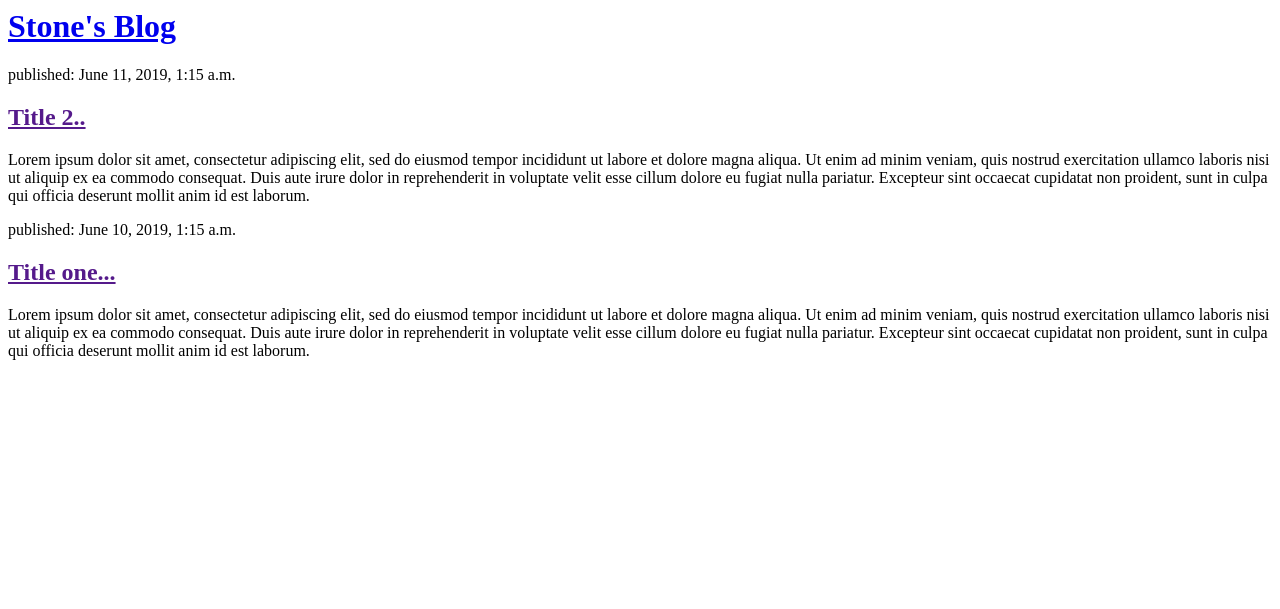
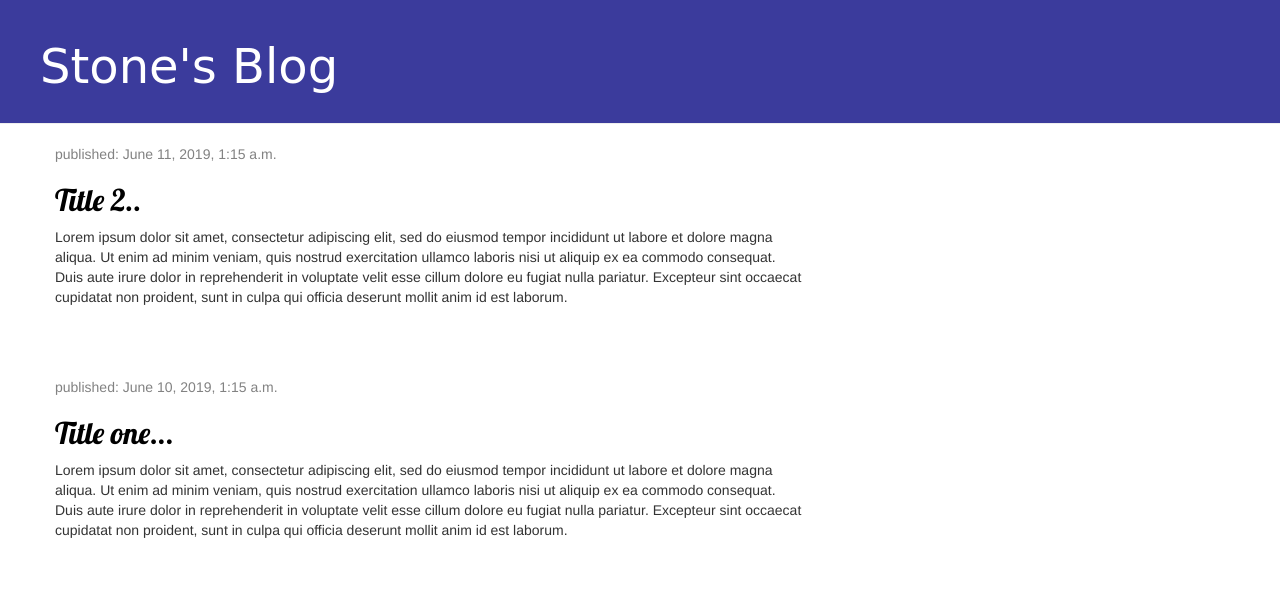
Before and after one commit to stonechamp/Blog, a Django app: page / in a window 1280 px wide. Shown: the top 609 px of the page. Run offline with Django 3.2, Linux system fonts and the light colour scheme; data comes from the database, SQL or seed files in the repository; some libraries are stand-ins or nearby versions.

Commit message:
Css style and base.html added

```diff
--- /dev/null
+++ b/blog/static/css/blog.css
@@ -0,0 +1,57 @@
+.page-header {
+  background-color: rgb(59, 59, 156);
+  margin-top: 0;
+  padding: 20px 20px 20px 40px;
+}
+
+.page-header h1,
+.page-header h1 a,
+.page-header h1 a:visited,
+.page-header h1 a:active {
+  color: #ffffff;
+  font-size: 36pt;
+  font-family: cursive;
+  text-decoration: none;
+}
+
+.content {
+  margin-left: 40px;
+}
+
+h1,
+h2,
+h3,
+h4 {
+  font-family: "Lobster", cursive;
+}
+
+.date {
+  color: #828282;
+}
+
+.save {
+  float: right;
+}
+
+.post-form textarea,
+.post-form input {
+  width: 100%;
+}
+
+.top-menu,
+.top-menu:hover,
+.top-menu:visited {
+  color: #ffffff;
+  float: right;
+  font-size: 26pt;
+  margin-right: 20px;
+}
+
+.post {
+  margin-bottom: 70px;
+}
+
+.post h2 a,
+.post h2 a:visited {
+  color: #000000;
+}
--- /dev/null
+++ b/blog/templates/blog/base.html
@@ -0,0 +1,32 @@
+{% load static %}
+<html>
+  <head>
+    <link
+      rel="stylesheet"
+      href="//maxcdn.bootstrapcdn.com/bootstrap/3.2.0/css/bootstrap.min.css"
+    />
+    <link
+      rel="stylesheet"
+      href="//maxcdn.bootstrapcdn.com/bootstrap/3.2.0/css/bootstrap-theme.min.css"
+    />
+    <link
+      href="//fonts.googleapis.com/css?family=Lobster&subset=latin,latin-ext"
+      rel="stylesheet"
+      type="text/css"
+    />
+    <link rel="stylesheet" href="{% static 'css/blog.css' %}" />
+    <title>Stone's blog</title>
+  </head>
+  <body>
+    <div class="page-header">
+      <h1><a href="/">Stone's Blog</a></h1>
+    </div>
+    <div class="content container">
+      <div class="row">
+        <div class="col-md-8">
+          {% block content %} {% endblock %}
+        </div>
+      </div>
+    </div>
+  </body>
+</html>
--- a/blog/templates/blog/post_list.html
+++ b/blog/templates/blog/post_list.html
@@ -1,19 +1,14 @@
-<html>
-  <head>
-    <title>Django Girls blog</title>
-  </head>
-  <body>
-    <div>
-      <h1><a href="/">Stone's Blog</a></h1>
+{% extends 'blog/base.html' %}
+{% block content %}
+{% for post in posts %}
+<div class="post">
+    <div class="date">
+        <p>published: {{ post.published_date }}</p>
     </div>
-    {% for post in posts %}
-    <div>
-      <p>published: {{ post.published_date }}</p>
-      <h2>
+    <h2>
         <a href="">{{ post.title }}</a>
-      </h2>
-      <p>{{ post.text | linebreaksbr }}</p>
-    </div>
-    {% endfor %}
-  </body>
-</html>
+    </h2>
+    <p>{{ post.text | linebreaksbr }}</p>
+</div>
+{% endfor %}
+{% endblock %}
--- a/djangotut/settings.py
+++ b/djangotut/settings.py
@@ -120,4 +120,4 @@ USE_TZ = True
 # https://docs.djangoproject.com/en/2.0/howto/static-files/
 
 STATIC_URL = '/static/'
-STATOC_ROOT = os.path.join(BASE_DIR + "static")
+STATIC_ROOT = os.path.join(BASE_DIR + "static")
```
